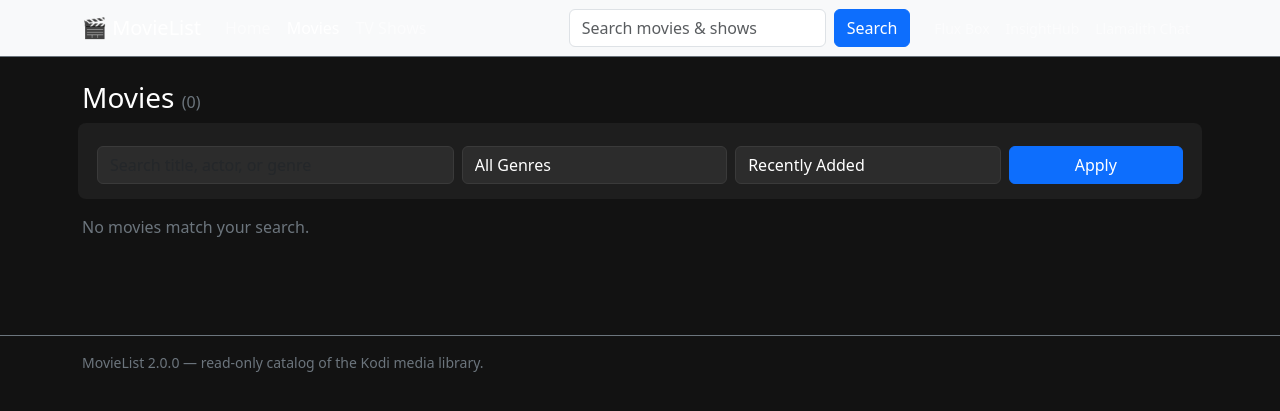
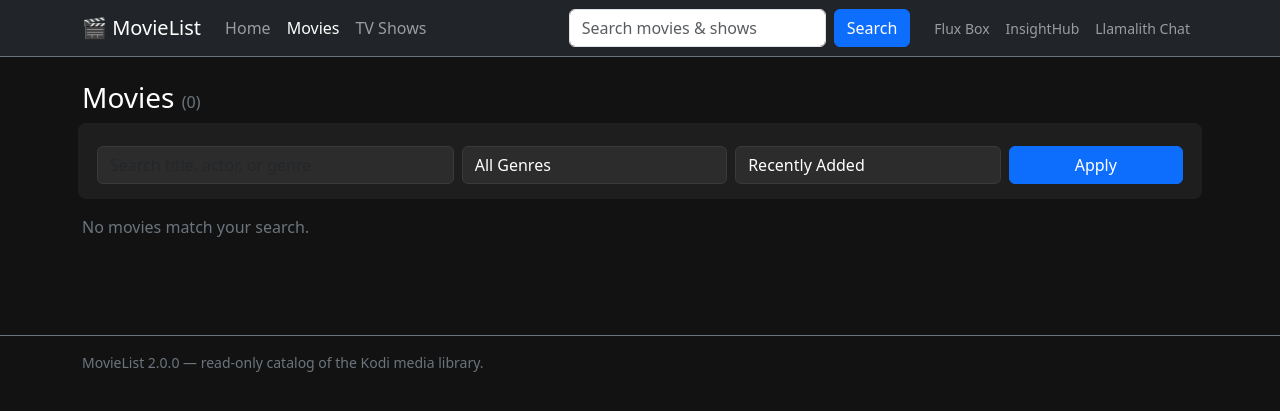
Before and after one commit to Hisha/MovieList, a FastAPI app: page /movies in a window 1280 px wide. Shown: the top 411 px of the page. Run offline with FastAPI, Linux system fonts and the light colour scheme; data that the repository does not hold is empty.

Commit message:
Changing color of navbar links

```diff
--- a/templates/base.html
+++ b/templates/base.html
@@ -8,7 +8,7 @@
     <link href="{{ root }}/static/css/style.css" rel="stylesheet">
 </head>
 <body data-root="{{ root }}">
-<nav class="navbar navbar-expand-lg navbar-dark bg-body-tertiary border-bottom border-secondary">
+<nav class="navbar navbar-expand-lg navbar-dark bg-dark border-bottom border-secondary">
   <div class="container">
     <a class="navbar-brand" href="{{ root }}/">🎬 MovieList</a>
     <button class="navbar-toggler" type="button" data-bs-toggle="collapse" data-bs-target="#navMain"
```
